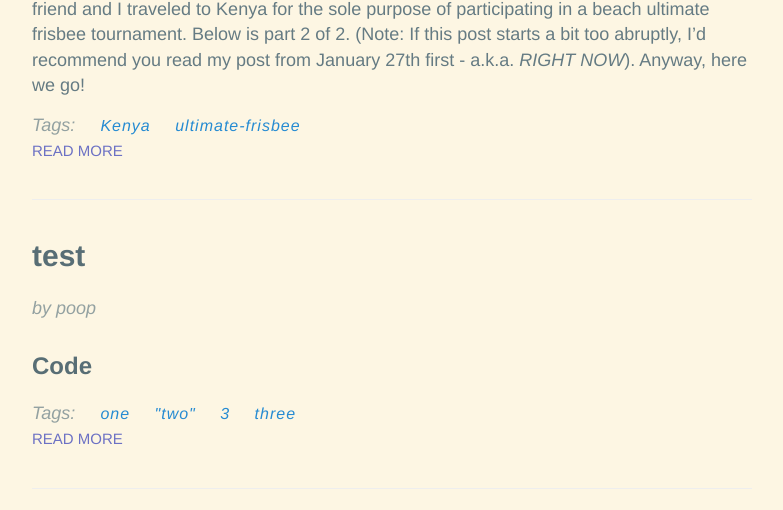
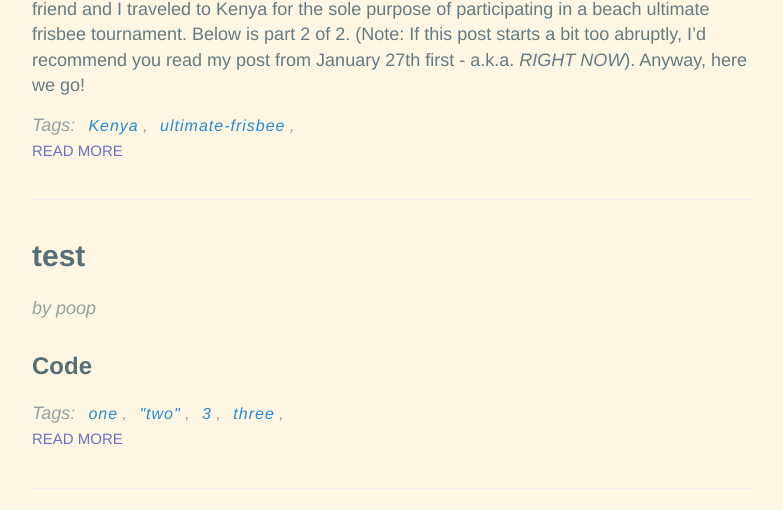
Before and after one commit to hencefarthing/hencefarthing.github.io, a Jekyll site: the page built from index.html, in a window 1280 px wide. Shown: the part 999-1509 px from the top of the page, without its empty margins (248-1031 px from the left). Built offline with Jekyll 4.4.1, drawn with Linux system fonts in a browser that asks for light colours.

Commit message:
add tag delim - ','

```diff
--- a/index.html
+++ b/index.html
@@ -23,6 +23,7 @@ layout: default
                 <span class="tag-list">
                     {% for tag in post.tags %}
                     <a href="" class="tag">{{ tag }}</a>
+                    <span class="tag-delim">,</span>
                     {% endfor %}
                 </span>
             </div>
--- a/style.scss
+++ b/style.scss
@@ -294,7 +294,7 @@ nav {
       }
 
       a.tag {
-        margin-left: 20px;
+        margin-left: 8px;
         color: $blue;
         text-align: right;
         font-weight: 300;
```
